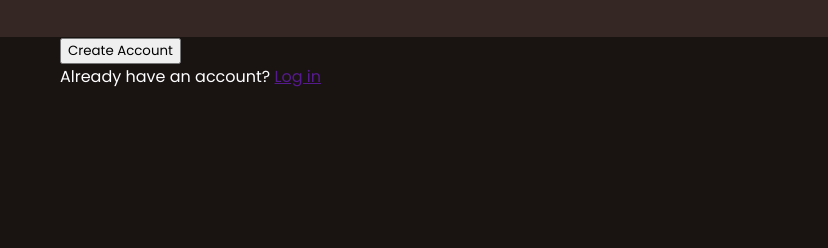
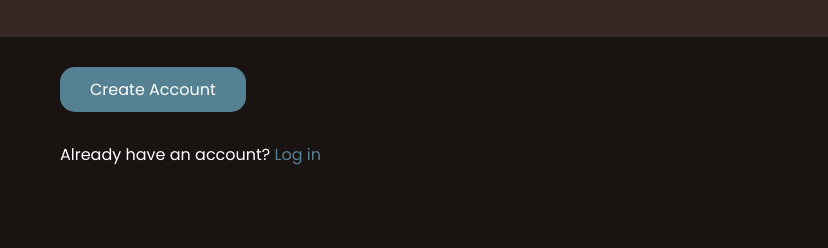
Before and after one commit to williamandrews2/sign-up-form, a plain HTML site: page index.html in a window 1280 px wide. Shown: the part 523-771 px from the top of the page, 452-1280 px from the left. Drawn offline with Linux system fonts and the light colour scheme.

Commit message:
Styled CSS in the links section.

```diff
--- a/styles.css
+++ b/styles.css
@@ -110,5 +110,17 @@ label {
 }
 
 .link-container button {
-  margin-left: var(--leftspacing);
+  margin: 30px 0px 30px var(--leftspacing);
+  padding: 10px 30px;
+  font-size: 1rem;
+  border: none;
+  border-radius: 15px;
+  color: var(--textcolor);
+  background-color: #558193;
+  cursor: pointer;
 }
+
+a {
+  color: #558193;
+  text-decoration: none;
+}
```
